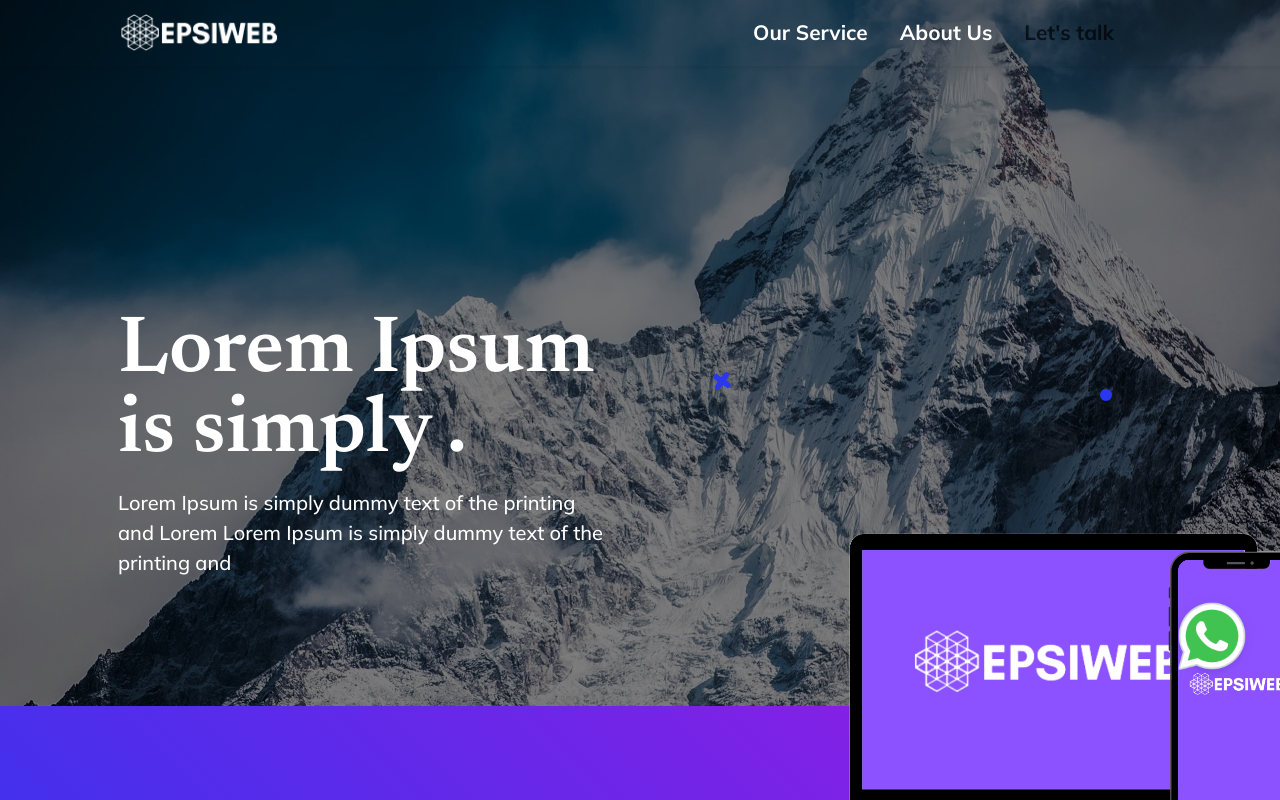
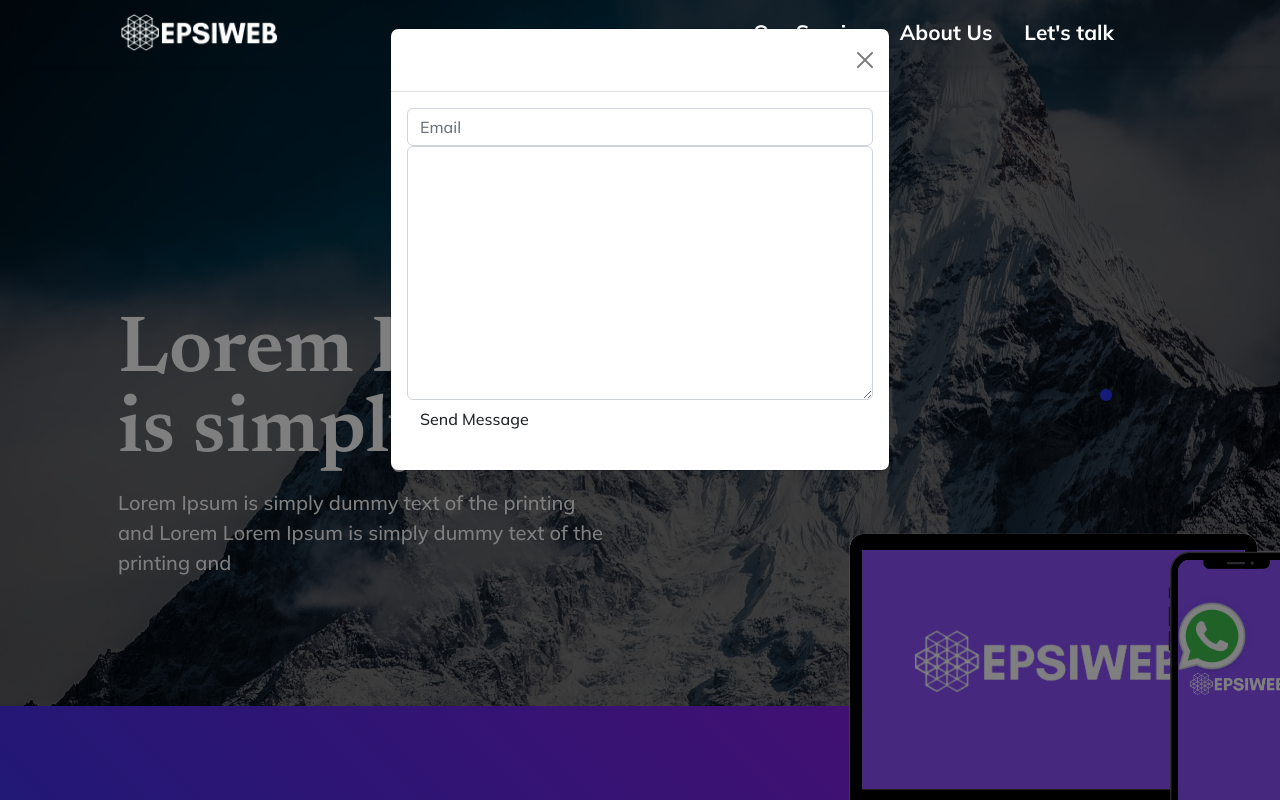
Before and after one commit to juanarede/EpsiWeb, a React (Create React App) app: page / in a window 1280 px wide. Both pictures are taken after a click on the link "Let's talk". Shown: the top 800 px of the page. Built offline with nearby package versions, Linux system fonts and the light colour scheme.

Commit message:
Se agrego form y controlador

```diff
--- a/src/Components/navbar/Navbar.jsx
+++ b/src/Components/navbar/Navbar.jsx
@@ -50,8 +50,28 @@ const changeBackground = () => {
             <ul  className=" navbar-nav ms-auto me-4 my-3 my-lg-0">
                 <li  className="nav-item"><a class="nav-link me-lg-3" href="#features">Our Service</a></li>
                 <li  className="nav-item"><a class="nav-link me-lg-3" href="#download">About Us</a></li>
-                <li  className="nav-item"><a class="nav-link me-lg-3" href="#">Let's talk</a></li>
+                <li  className="nav-item"><a class="nav-link me-lg-3" href="#" data-bs-toggle="modal" data-bs-target="#exampleModal">Let's talk</a></li>
             </ul>
+
+<div class="modal fade" id="exampleModal" tabindex="-1" aria-labelledby="exampleModalLabel" aria-hidden="true">
+  <div class="modal-dialog">
+    <div class="modal-content">
+      <div class="modal-header">
+        <h1 class="modal-title fs-5" id="exampleModalLabel">Messages</h1>
+        <button type="button" class="btn-close" data-bs-dismiss="modal" aria-label="Close"></button>
+      </div>
+      <div className='modal-body'>
+       <form action="" method='POST'>
+        <div className='mb-3'>
+          <input className='form-control' type="email" id='email' name="email" placeholder='Email' />
+          <textarea className='form-control' name="mensaje" id="mensaje" cols="30" rows="10"></textarea>
+          <input className='btn' type="submit" value="Send Message" name='btn-enviar'/>
+        </div>
+       </form>
+      </div>
+    </div>
+  </div>
+</div>
 
         </div>
     </div>
```
Also changed, not shown: 1 other file (tests, documents, lock files or other folders).
